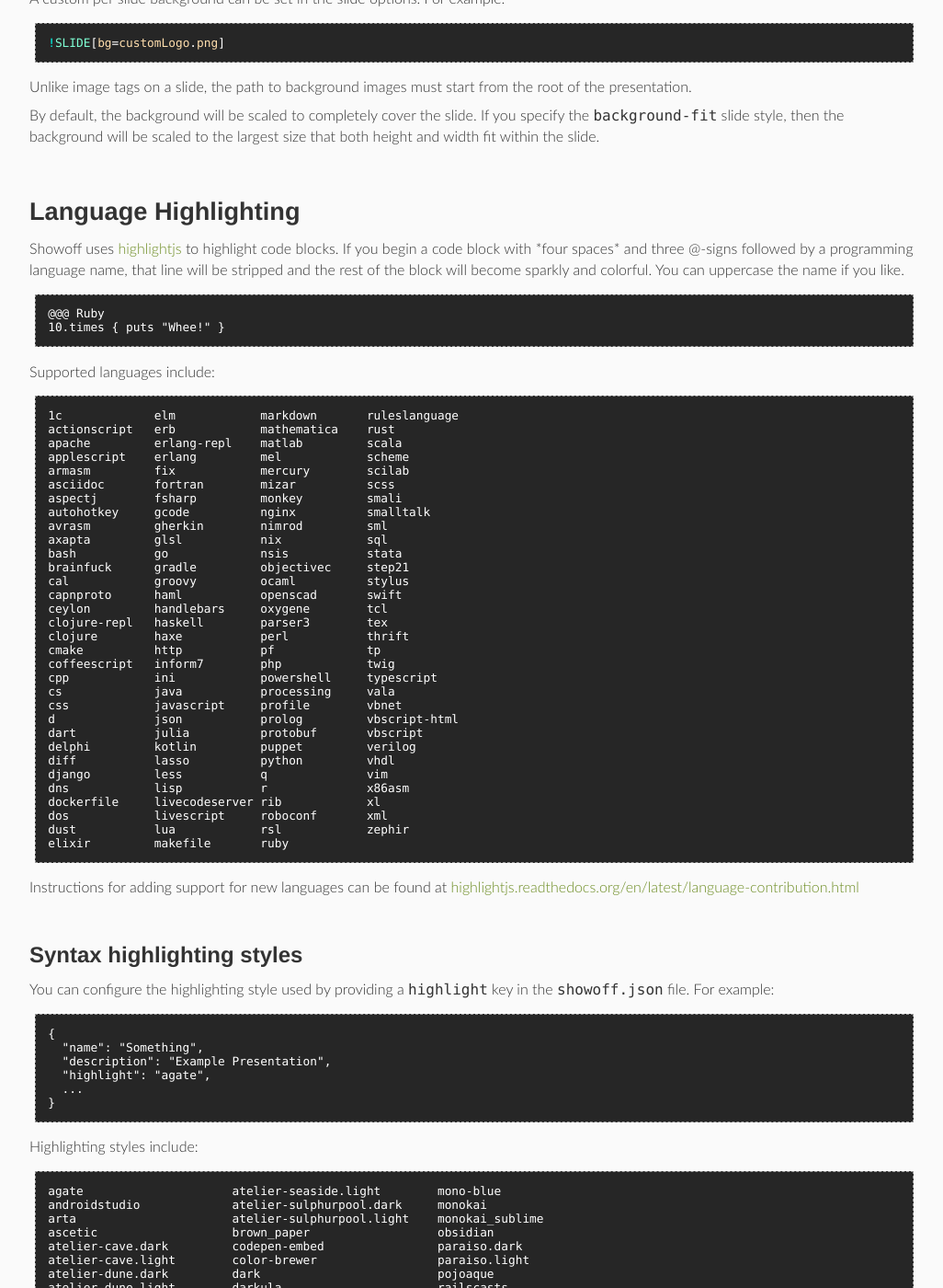
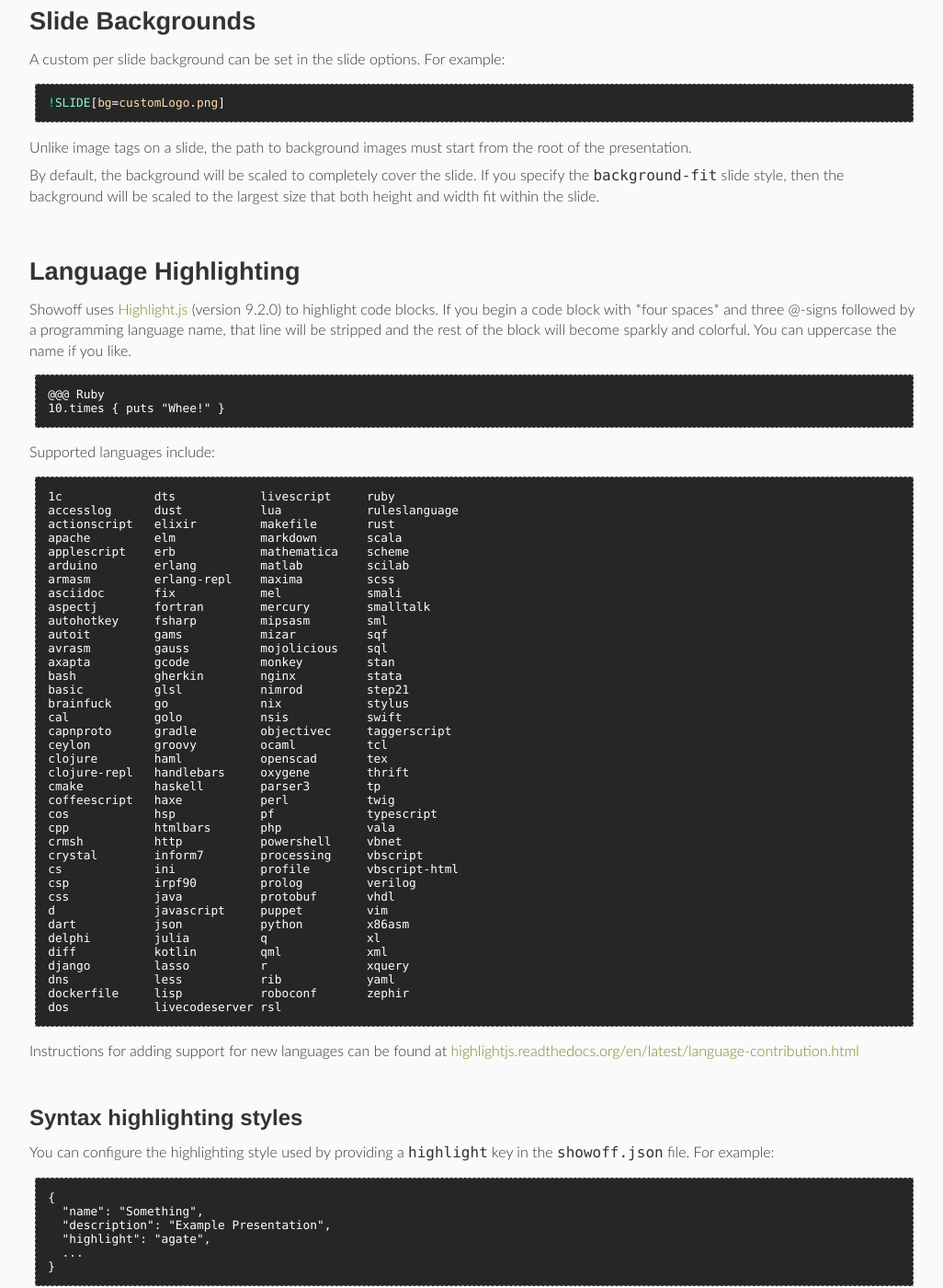
Before and after one commit to binford2k/showoff, a Jekyll site: the page documentation/AUTHORING_rdoc.html, which Jekyll copies as it is, in a window 1280 px wide and 1400 px high, scrolled down 5375 px. Shown: the whole window at 92% size, without its empty margins (248-1274 px from the left). Built offline with Jekyll 4.4.1, drawn with Linux system fonts in a browser that asks for light colours; some web fonts are replaced; some of the changed text lies outside the part shown.

Commit message:
updating docs

```diff
--- a/documentation/AUTHORING_rdoc.html
+++ b/documentation/AUTHORING_rdoc.html
@@ -79,6 +79,7 @@
     <li><a href="#label-Showing+Plain+Old+Markdown">Showing Plain Old Markdown</a>
     <li><a href="#label-Custom+JavaScript">Custom JavaScript</a>
     <li><a href="#label-Custom+Stylesheets">Custom Stylesheets</a>
+    <li><a href="#label-Custom+Fonts">Custom Fonts</a>
     <li><a href="#label-Templates">Templates</a>
     <li><a href="#label-Template+Commands">Template Commands</a>
     <li><a href="#label-Template+Hints">Template Hints</a>
@@ -135,17 +136,18 @@ styles.</p>
 it will create a new starter presentation for you with one .md file at
 one/slide.md which will have the following contents:</p>
 
-<pre>!SLIDE
+<pre class="ruby"><span class="ruby-operator">!</span><span class="ruby-constant">SLIDE</span>
 
-# My Presentation #
+<span class="ruby-comment"># My Presentation #</span>
 
-!SLIDE bullets incremental transition=fade
+<span class="ruby-operator">!</span><span class="ruby-constant">SLIDE</span> <span class="ruby-identifier">bullets</span> <span class="ruby-identifier">incremental</span> <span class="ruby-identifier">transition</span>=<span class="ruby-identifier">fade</span>
 
-# Bullet Points #
+<span class="ruby-comment"># Bullet Points #</span>
 
-* first point
-* second point
-* third point</pre>
+  <span class="ruby-identifier">first</span> <span class="ruby-identifier">point</span>
+  <span class="ruby-identifier">second</span> <span class="ruby-identifier">point</span>
+  <span class="ruby-identifier">third</span> <span class="ruby-identifier">point</span>
+</pre>
 
 <p>That represents two slides, the first contains just a large title, and the
 second is faded into view showing the title and three bullets that are then
@@ -292,6 +294,10 @@ are onscreen. The default is to completely fill the slide.</p>
 <p>This will enlarge all the contents of the slide to the maximum possible
 size. <em>Caution, this should only be used for slides with just a few
 words or short phrases!</em></p>
+</dd><dt>autoplay
+<dd>
+<p>If you&#39;ve included videos on the slide, this style will cause them to
+play when you switch to this slide.</p>
 </dd></dl>
 
 <p>Check out the example directory included to see examples of most of these.</p>
@@ -418,49 +424,55 @@ fit within the slide.</p>
 
 <h1 id="label-Language+Highlighting">Language Highlighting<span><a href="#label-Language+Highlighting">&para;</a> <a href="#top">&uarr;</a></span></h1>
 
-<p>Showoff uses <a href="https://highlightjs.org">highlightjs</a> to highlight
-code blocks. If you begin a code block with *four spaces* and three @-signs
-followed by a programming language name, that line will be stripped and the
-rest of the block will become sparkly and colorful. You can uppercase the
-name if you like.</p>
+<p>Showoff uses <a href="https://highlightjs.org">Highlight.js</a> (version
+9.2.0) to highlight code blocks. If you begin a code block with *four
+spaces* and three @-signs followed by a programming language name, that
+line will be stripped and the rest of the block will become sparkly and
+colorful. You can uppercase the name if you like.</p>
 
 <pre>@@@ Ruby
 10.times { puts &quot;Whee!&quot; }</pre>
 
 <p>Supported languages include:</p>
 
-<pre>1c             elm            markdown       ruleslanguage
-actionscript   erb            mathematica    rust
-apache         erlang-repl    matlab         scala
-applescript    erlang         mel            scheme
-armasm         fix            mercury        scilab
-asciidoc       fortran        mizar          scss
-aspectj        fsharp         monkey         smali
-autohotkey     gcode          nginx          smalltalk
-avrasm         gherkin        nimrod         sml
-axapta         glsl           nix            sql
-bash           go             nsis           stata
-brainfuck      gradle         objectivec     step21
-cal            groovy         ocaml          stylus
-capnproto      haml           openscad       swift
-ceylon         handlebars     oxygene        tcl
-clojure-repl   haskell        parser3        tex
-clojure        haxe           perl           thrift
-cmake          http           pf             tp
-coffeescript   inform7        php            twig
-cpp            ini            powershell     typescript
-cs             java           processing     vala
-css            javascript     profile        vbnet
-d              json           prolog         vbscript-html
-dart           julia          protobuf       vbscript
-delphi         kotlin         puppet         verilog
-diff           lasso          python         vhdl
-django         less           q              vim
-dns            lisp           r              x86asm
-dockerfile     livecodeserver rib            xl
-dos            livescript     roboconf       xml
-dust           lua            rsl            zephir
-elixir         makefile       ruby</pre>
+<pre>1c             dts            livescript     ruby
+accesslog      dust           lua            ruleslanguage
+actionscript   elixir         makefile       rust
+apache         elm            markdown       scala
+applescript    erb            mathematica    scheme
+arduino        erlang         matlab         scilab
+armasm         erlang-repl    maxima         scss
+asciidoc       fix            mel            smali
+aspectj        fortran        mercury        smalltalk
+autohotkey     fsharp         mipsasm        sml
+autoit         gams           mizar          sqf
+avrasm         gauss          mojolicious    sql
+axapta         gcode          monkey         stan
+bash           gherkin        nginx          stata
+basic          glsl           nimrod         step21
+brainfuck      go             nix            stylus
+cal            golo           nsis           swift
+capnproto      gradle         objectivec     taggerscript
+ceylon         groovy         ocaml          tcl
+clojure        haml           openscad       tex
+clojure-repl   handlebars     oxygene        thrift
+cmake          haskell        parser3        tp
+coffeescript   haxe           perl           twig
+cos            hsp            pf             typescript
+cpp            htmlbars       php            vala
+crmsh          http           powershell     vbnet
+crystal        inform7        processing     vbscript
+cs             ini            profile        vbscript-html
+csp            irpf90         prolog         verilog
+css            java           protobuf       vhdl
+d              javascript     puppet         vim
+dart           json           python         x86asm
+delphi         julia          q              xl
+diff           kotlin         qml            xml
+django         lasso          r              xquery
+dns            less           rib            yaml
+dockerfile     lisp           roboconf       zephir
+dos            livecodeserver rsl</pre>
 
 <p>Instructions for adding support for new languages can be found at <a
 href="http://highlightjs.readthedocs.org/en/latest/language-contribution.html">highlightjs.readthedocs.org/en/latest/language-contribution.html</a></p>
@@ -687,11 +699,22 @@ preshow. Add a <code>_preshow</code> directory to your project (I use a
 symlink, so I don&#39;t have to add all the images into Git), put a bunch
 of images in the <code>_preshow</code> directory and optionally add a
 <code>preshow.json</code> file that provides descriptions for any of the
-images.  If you then press &#39;<code>P</code>&#39; at the beginning of
-your presentation, it will prompt you for a number of minutes until you
-start.  Then it will count down the time until then, flipping through your
-pictures to entertain the audience in the meantime.  Press
-&#39;<code>P</code>&#39; again to stop, or wait until the timer runs out.</p>
+images.  If you then press &#39;<code>P</code>&#39; on the display screen
+at the beginning of your presentation, it will prompt you for a number of
+minutes until you start.  Then it will count down the time until then,
+flipping through your pictures to entertain the audience in the meantime.
+Press &#39;<code>P</code>&#39; again to stop, or wait until the timer runs
+out.</p>
+
+<p>Your optional &lt;tt&gt;preshow.json&lt;tt&gt; file should be formatted
+like so:</p>
+
+<pre>{
+  &quot;ImageFileName1.png&quot;:&quot;Image Title and/or Description&quot;,
+}
+{
+  &quot;ImageFileName2.jpg&quot;:&quot;Image Title and/or Description&quot;,
+}</pre>
 
 <h1 id="label-Download+Files">Download Files<span><a href="#label-Download+Files">&para;</a> <a href="#top">&uarr;</a></span></h1>
 
@@ -726,7 +749,7 @@ in this mode, and as soon as you add one !SLIDE you need them everywhere.</p>
 <p>To insert custom JavaScript into your presentation you can either place it
 into a file (with extension .js) into the root directory of your
 presentation or you can embed a <code>&lt;script&gt;</code> element
-directly into your slides. This JavaScript will be executed—as usually—as
+directly into your slides. This JavaScript will be executed–as usually–as
 soon as it is loaded.</p>
 
 <p>If you want to trigger some JavaScript as soon as a certain page is shown
@@ -767,9 +790,11 @@ slide. The h1-element will be animated, as soon as this event is triggered
 on that slide.</p>
 
 <p>If you bind an event handler to the custom events
-<strong>showoff:next</strong> or <strong>showoff:prev</strong>, you can
-prevent the default action (that is switching to the appropriate slide) by
-calling *event.preventDefault()*:</p>
+<strong>showoff:next</strong> or</p>
+
+<pre>showoff:prev*, you can prevent the default action (that is switching to the</pre>
+
+<p>appropriate slide) by calling *event.preventDefault()*:</p>
 
 <pre>!SLIDE prevent_default
 # 2nd Example h1
@@ -825,7 +850,16 @@ h1, h2 {
 }</pre>
 
 <p>Note that the example above uses CSS3 styling with <code>::after</code> and
-the <code>content</code> -attribute to add an image to the slides.</p>
+the <code>content</code> -attribute to add an image to the slides. Another
+example might be to customize the <code>Console</code> styling to look more
+retro:</p>
+
+<pre>   rock it old school
+pre.highlight code.language-console,
+pre.highlight code.console {
+  color: #ffcc00;    amber
+  font-weight: bold;
+}</pre>
 
 <p>If you would like to use CSS to change the size of your slides from the
 default of 1024x768, you&#39;ll want to use rules such as:</p>
@@ -846,6 +880,39 @@ For example, a styled paragraph would look like:</p>
 <p>A styled image will look like:</p>
 
 <pre>![.fancyborder This is a really fancy image](../_images/unicorns_and_rainbows.png)</pre>
+
+<h1 id="label-Custom+Fonts">Custom Fonts<span><a href="#label-Custom+Fonts">&para;</a> <a href="#top">&uarr;</a></span></h1>
+
+<p>It&#39;s easy to use custom fonts in your presentations by including the
+font files in your presentation directory and referencing them from your
+stylesheets.</p>
+
+<p>For example, you may have declarations in your stylesheet to define the
+font you want to use and the file to load the font from. Remember that the
+path to the font should include the <code>file/</code> prefix.</p>
+
+<pre>@font-face {
+    font-family: &#39;Tibetan Bold&#39;;
+    src: URL(&#39;file/NotoSansTibetan-Bold.ttf&#39;) format (&#39;ttf&#39;);
+}
+
+@font-face {
+    font-family: &#39;Tibetan&#39;;
+    src: URL(&#39;file/NotoSansTibetan-Regular.ttf&#39;) format (&#39;ttf&#39;);
+}</pre>
+
+<p>Then you can use that named <code>font-family</code> anywhere in your
+styles.</p>
+
+<pre>.content {
+  font-family: &#39;Tibetan&#39;;
+}
+.content h1 {
+  font-family: &#39;Tibetan Bold&#39;;
+}</pre>
+
+<p>A good source of fonts covering all languages is the <a
+href="https://www.google.com/get/noto/">Google Noto Font project</a>.</p>
 
 <h1 id="label-Templates">Templates<span><a href="#label-Templates">&para;</a> <a href="#top">&uarr;</a></span></h1>
 
@@ -935,12 +1002,13 @@ executed. This includes:</p>
 <p>See <a href="PRESENTATION_rdoc.html">PRESENTATION.rdoc</a> to learn how to
 define your own handlers to evaluate any language you&#39;d like.</p>
 
-<p><strong>Security</strong>: code must exist in a slide file on disk for
-Showoff to execute it. This doesn&#39;t mean that you&#39;re immune from
-attack though. It&#39;s possible to create a presentation with embedded
-Javascript that will automatically call back and execute malicious code on
-a slide. To help mitigate this attack profile, Showoff must be started with
-the <code>-x</code> or <code>--executecode</code> flags to enable code
+<pre>Security*: code must exist in a slide file on disk for Showoff to execute it.</pre>
+
+<p>This doesn&#39;t mean that you&#39;re immune from attack though. It&#39;s
+possible to create a presentation with embedded Javascript that will
+automatically call back and execute malicious code on a slide. To help
+mitigate this attack profile, Showoff must be started with the
+<code>-x</code> or <code>--executecode</code> flags to enable code
 execution.</p>
 
 <h2 id="label-Shell+code">Shell code<span><a href="#label-Shell+code">&para;</a> <a href="#top">&uarr;</a></span></h2>
--- a/documentation/table_of_contents.html
+++ b/documentation/table_of_contents.html
@@ -59,6 +59,7 @@
       <li><a href="AUTHORING_rdoc.html#label-Showing+Plain+Old+Markdown">Showing Plain Old Markdown</a>
       <li><a href="AUTHORING_rdoc.html#label-Custom+JavaScript">Custom JavaScript</a>
       <li><a href="AUTHORING_rdoc.html#label-Custom+Stylesheets">Custom Stylesheets</a>
+      <li><a href="AUTHORING_rdoc.html#label-Custom+Fonts">Custom Fonts</a>
       <li><a href="AUTHORING_rdoc.html#label-Templates">Templates</a>
       <li><a href="AUTHORING_rdoc.html#label-Template+Commands">Template Commands</a>
       <li><a href="AUTHORING_rdoc.html#label-Template+Hints">Template Hints</a>
```
Also changed, not shown: other parts of documentation/AUTHORING_rdoc.html (+2 -2 lines), documentation/COMMANDLINE_rdoc.html (+8 -5 lines), documentation/PRESENTATION_rdoc.html (+42 -0 lines), 4 other files.
